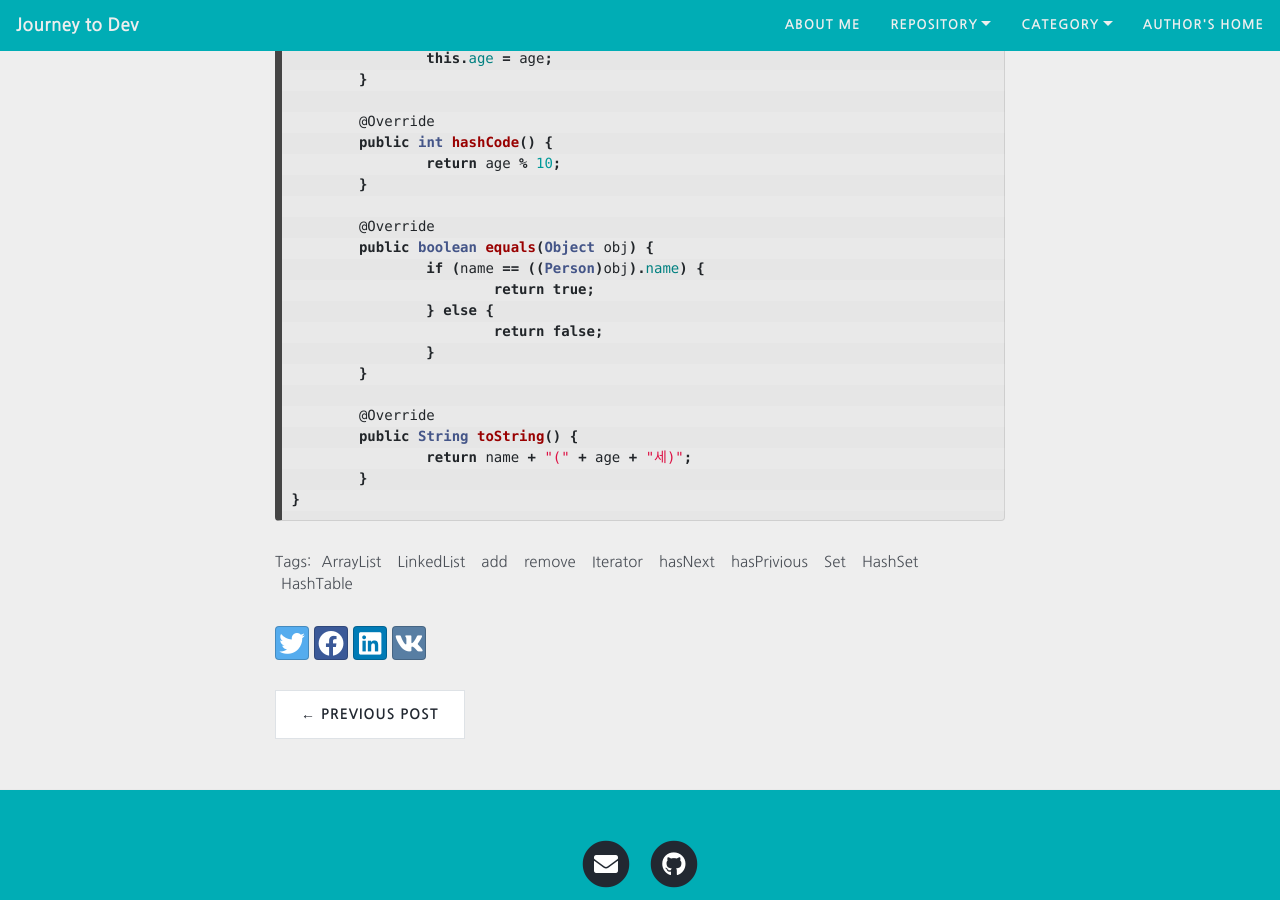
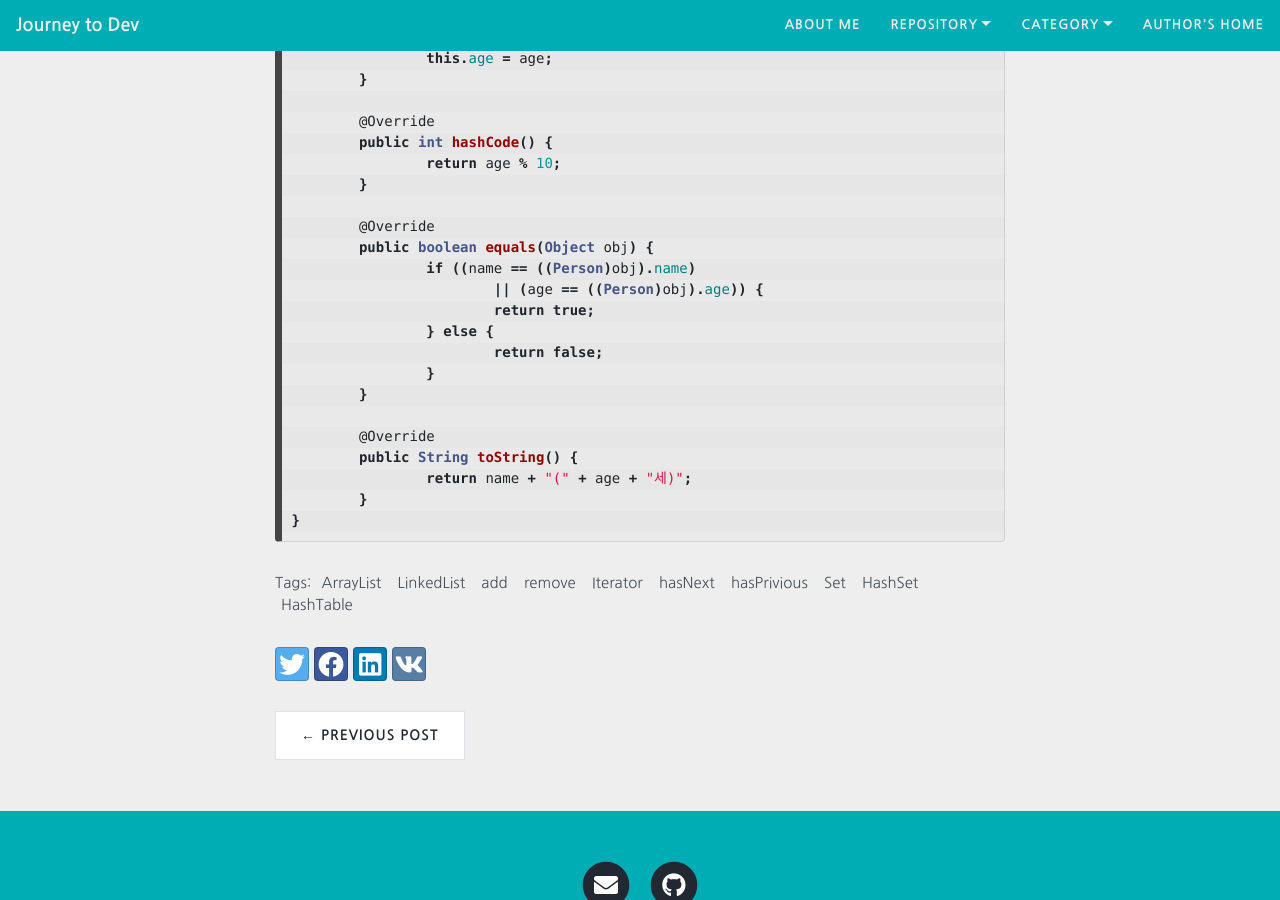
Before and after one commit to roqhdehd502/roqhdehd502.github.io, a Jekyll site: the page built from _posts/WebDev/2020-12-22-116.md, in a window 1280 px wide and 900 px high, scrolled down 10197 px. Built offline with Jekyll 4.4.1, drawn with Linux system fonts in a browser that asks for light colours; nearby versions of some CDN libraries.

Commit message:
Update 2020-12-22-116.md

```diff
--- a/_posts/WebDev/2020-12-22-116.md
+++ b/_posts/WebDev/2020-12-22-116.md
@@ -436,7 +436,8 @@ public class Person {
 
 	@Override
 	public boolean equals(Object obj) {
-		if (name == ((Person)obj).name) {
+		if ((name == ((Person)obj).name)
+			|| (age == ((Person)obj).age)) {
 			return true;
 		} else {
 			return false;
```
